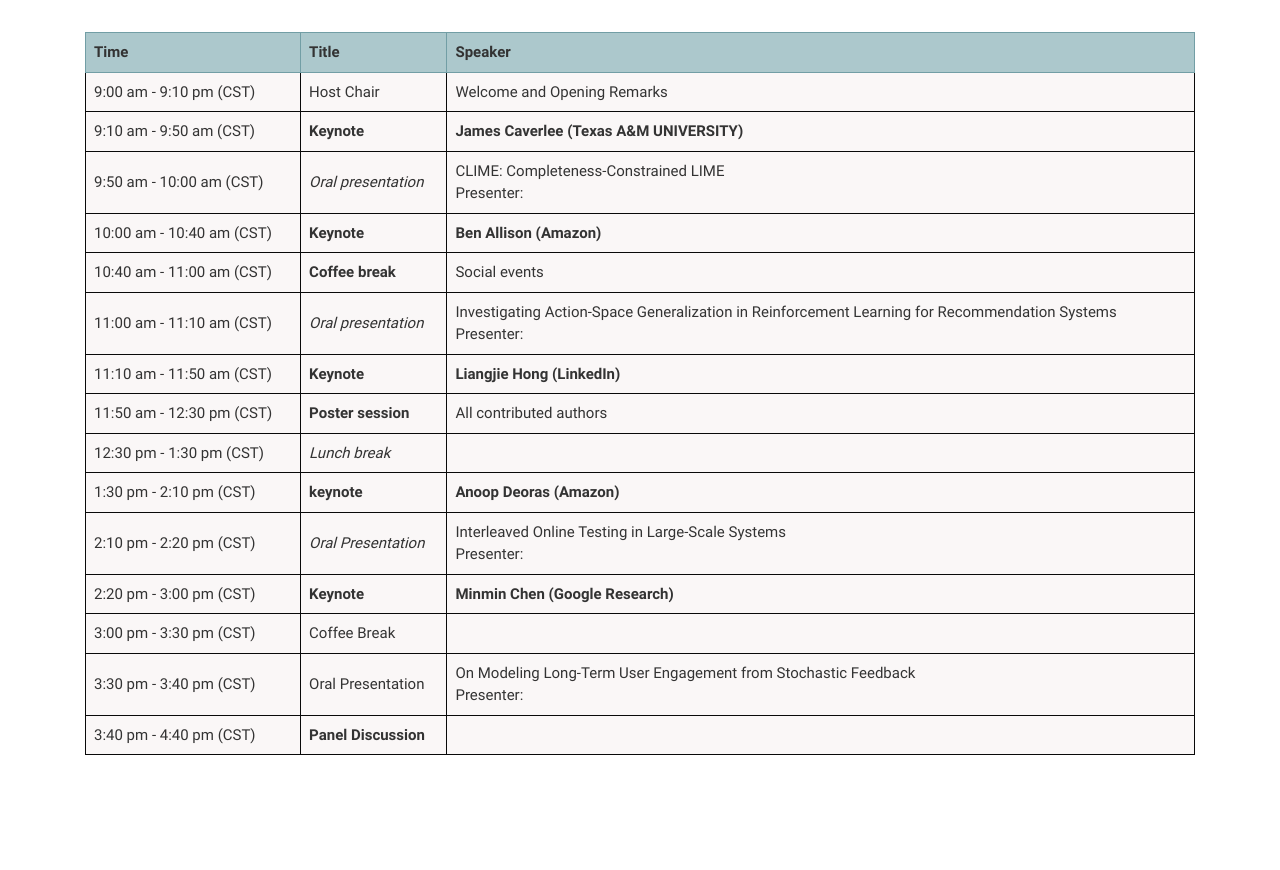
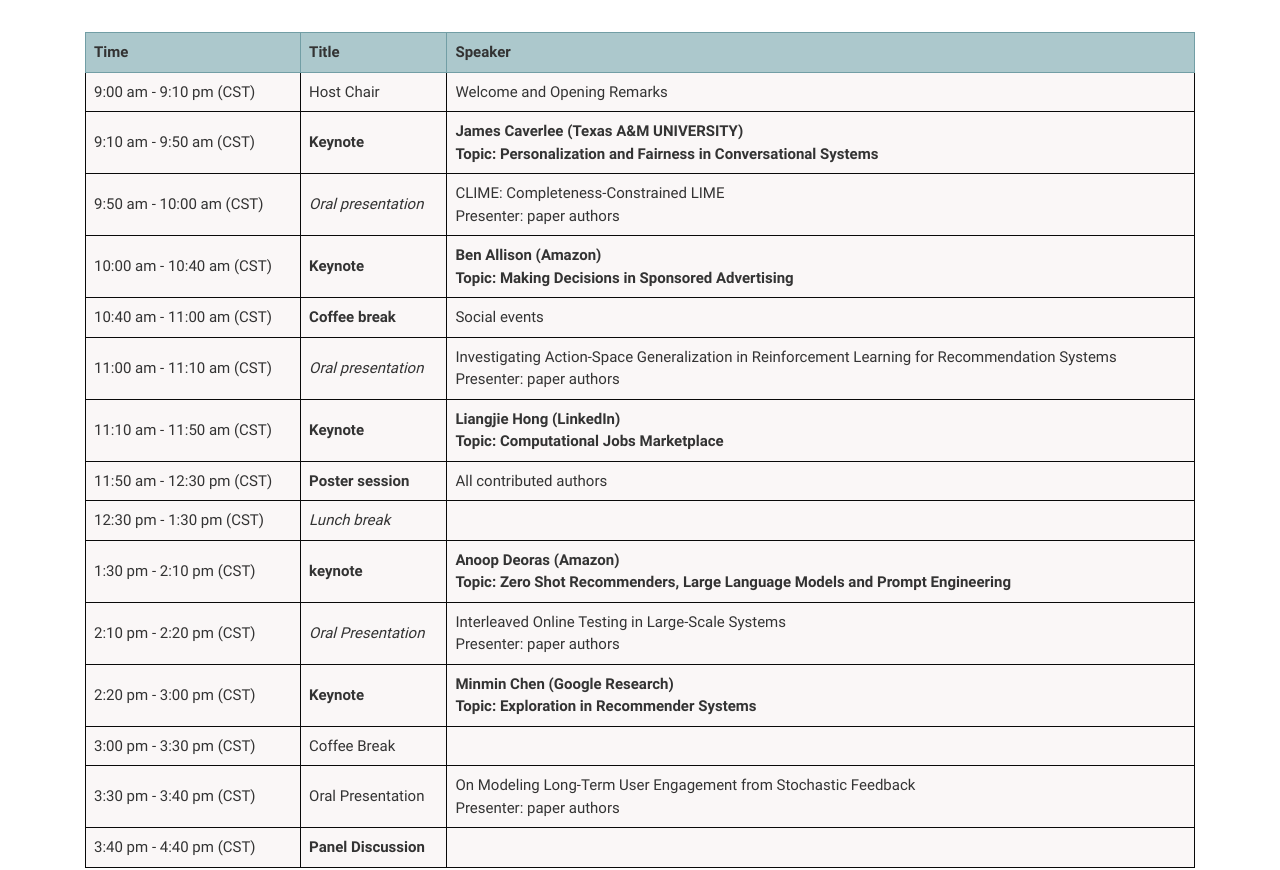
Before and after one commit to DecisionMaking4IR/WWW-2023, a plain HTML site: page index.html in a window 1280 px wide. Shown: the part 9800-10670 px from the top of the page. Drawn offline with Linux system fonts and the light colour scheme.

Commit message:
update index

```diff
--- a/index.html
+++ b/index.html
@@ -621,19 +621,19 @@
                     <tr>
                         <td>9:10 am - 9:50 am (CST)
                         <td><b>Keynote</b></td>
-                        <td><b>James Caverlee (Texas A&M UNIVERSITY)</b></td>
+                        <td><b>James Caverlee (Texas A&M UNIVERSITY) <BR> Topic: Personalization and Fairness in Conversational Systems</b></td>
                     </tr>
 
                     <tr>
                         <td>9:50 am - 10:00 am (CST)
                         <td><i>Oral presentation</i></td>
-                        <td> CLIME: Completeness-Constrained LIME <BR> Presenter:</td>
+                        <td> CLIME: Completeness-Constrained LIME <BR> Presenter: paper authors</td>
                     </tr>
 
                     <tr>
                         <td>10:00 am - 10:40 am (CST)
                         <td><b>Keynote</b></td>
-                        <td><b>Ben Allison (Amazon)</b></td>
+                        <td><b>Ben Allison (Amazon) <BR> Topic: Making Decisions in Sponsored Advertising</b></td>
                     </tr>
 
                     <tr>
@@ -645,14 +645,14 @@
                     <tr>
                         <td>11:00 am - 11:10 am (CST)
                         <td><i>Oral presentation</i></td>
-                        <td> Investigating Action-Space Generalization in Reinforcement Learning for Recommendation Systems <BR> Presenter: </td>
+                        <td> Investigating Action-Space Generalization in Reinforcement Learning for Recommendation Systems <BR> Presenter: paper authors</td>
                     </tr>
 
 
                     <tr>
                         <td>11:10 am - 11:50 am (CST)
                         <td><b>Keynote</b></td>
-                        <td><b>Liangjie Hong (LinkedIn)</b></td>
+                        <td><b>Liangjie Hong (LinkedIn) <BR> Topic: Computational Jobs Marketplace</b></td>
                     </tr>
 
                     <tr>
@@ -670,20 +670,20 @@
                     <tr>
                         <td>1:30 pm - 2:10 pm (CST)
                         <td><b>keynote</b></td>
-                        <td><b>Anoop Deoras (Amazon)</b></td>
+                        <td><b>Anoop Deoras (Amazon) <BR> Topic: Zero Shot Recommenders, Large Language Models and Prompt Engineering</b></td>
                     </tr>
 
 
                    	<tr>
                         <td>2:10 pm - 2:20 pm (CST)
                         <td><i>Oral Presentation</i></td>
-                        <td> Interleaved Online Testing in Large-Scale Systems <BR> Presenter: </td>
+                        <td> Interleaved Online Testing in Large-Scale Systems <BR> Presenter: paper authors</td>
                     </tr>
 
                     <tr>
                         <td>2:20 pm - 3:00 pm (CST)
                         <td><b>Keynote</b></td>
-                        <td><b>Minmin Chen (Google Research)</b></td>
+                        <td><b>Minmin Chen (Google Research) <BR> Topic: Exploration in Recommender Systems</b></td>
                     </tr>
 
 
@@ -696,7 +696,7 @@
                     <tr>
                         <td>3:30 pm - 3:40 pm (CST)
                         <td>Oral Presentation</td>
-                        <td>On Modeling Long-Term User Engagement from Stochastic Feedback <BR> Presenter: </td>
+                        <td>On Modeling Long-Term User Engagement from Stochastic Feedback <BR> Presenter: paper authors</td>
                     </tr>
 
                     <tr>
```
